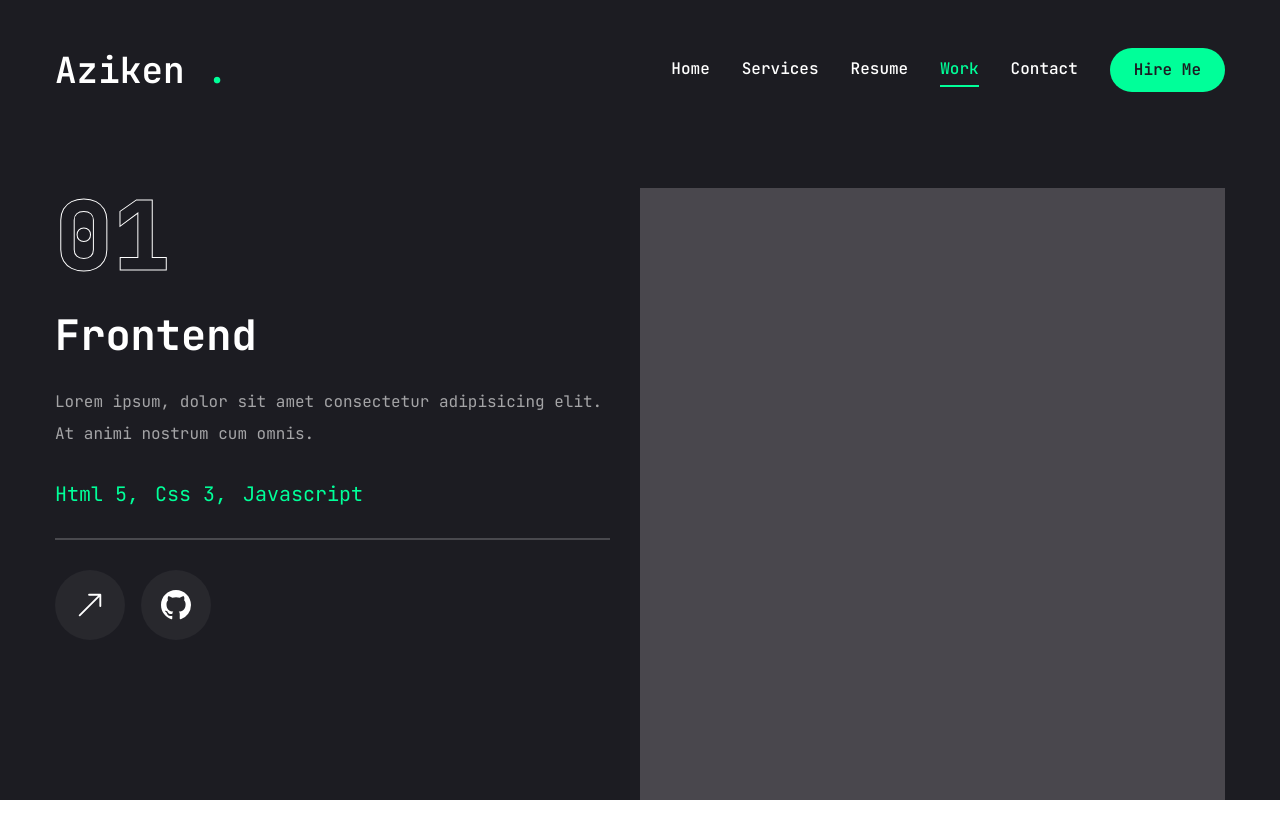
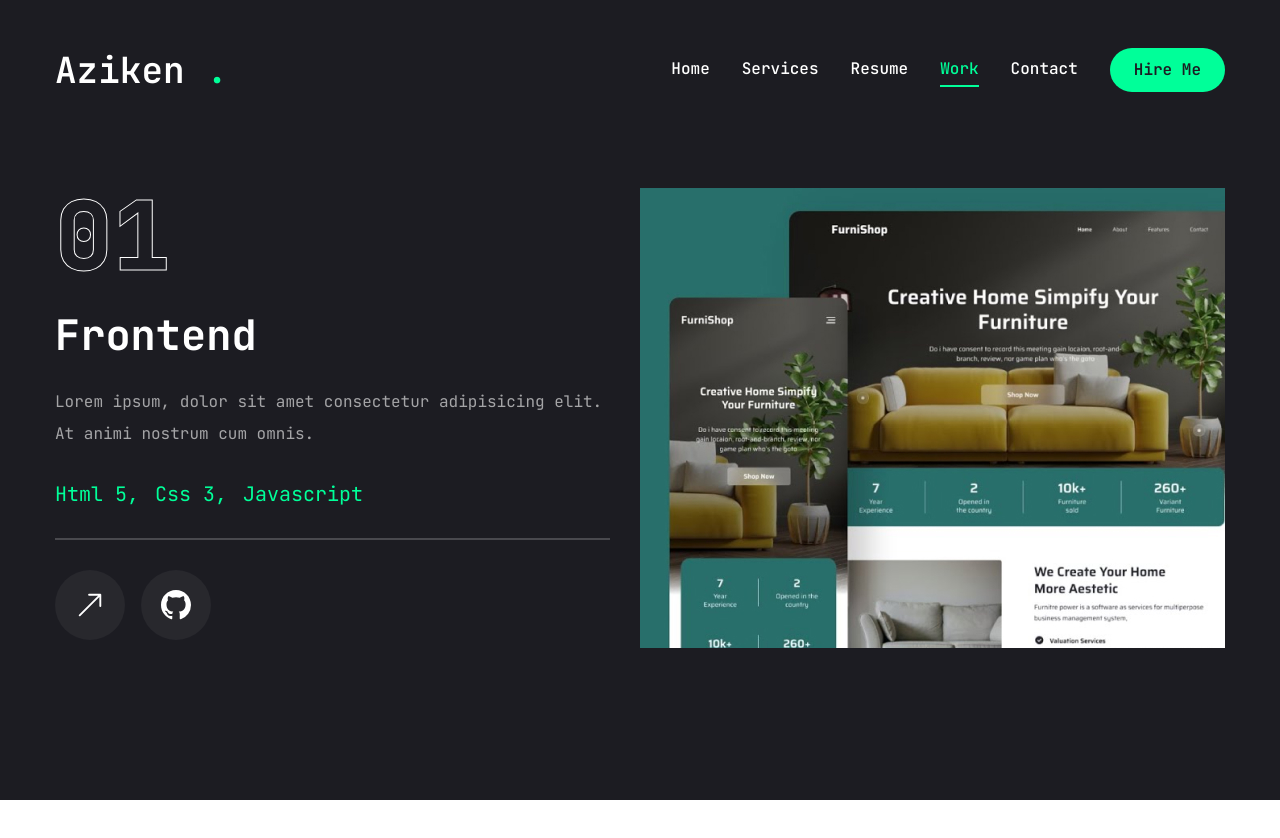
Before and after one commit to Azikenp/Portfolio-website-framer, a Next.js app: page /work in a window 1280 px wide. Shown: the top 838 px of the page. After the commit the page ends 804 px from the top, so only its background shows below. Built offline with nearby package versions, Linux system fonts and the light colour scheme.

Commit message:
swiper works

```diff
--- a/app/work/page.jsx
+++ b/app/work/page.jsx
@@ -2,15 +2,20 @@
 
 import {
   Tooltip,
+  TooltipContent,
   TooltipProvider,
   TooltipTrigger,
 } from "@/components/ui/tooltip";
-import { TooltipContent } from "@radix-ui/react-tooltip";
 import { motion } from "framer-motion";
+import Image from "next/image";
 import Link from "next/link";
 import { useState } from "react";
 import { BsArrowRight, BsArrowUpRight, BsGithub } from "react-icons/bs";
 import { Swiper, SwiperSlide } from "swiper/react";
+import "swiper/css";
+import "swiper/css/navigation";
+import "swiper/css/pagination";
+
 
 const projects = [
   {
@@ -120,9 +125,19 @@ const Work = () => {
               className="xl:h-[520px] mb-12"
               onSlideChange={handleSlideChange}
             >
-              {projects.map((project, i) => (
-                <SwiperSlide key={i} className="w-full">
-                  <div className="h-[460px] relative group flex justify-center items-center bg-pink-50/20" ></div>
+              {projects.map((project, index) => (
+                <SwiperSlide key={index} className="w-full">
+                  <div className="h-[460px] relative group flex justify-center items-center bg-pink-50/20">
+                    {/* overlay */}
+                    <div></div>
+                    {/* image */}
+                    <Image
+                      src={project.image}
+                      fill
+                      alt="image"
+                      className="object-cover"
+                    />
+                  </div>
                 </SwiperSlide>
               ))}
             </Swiper>
```
